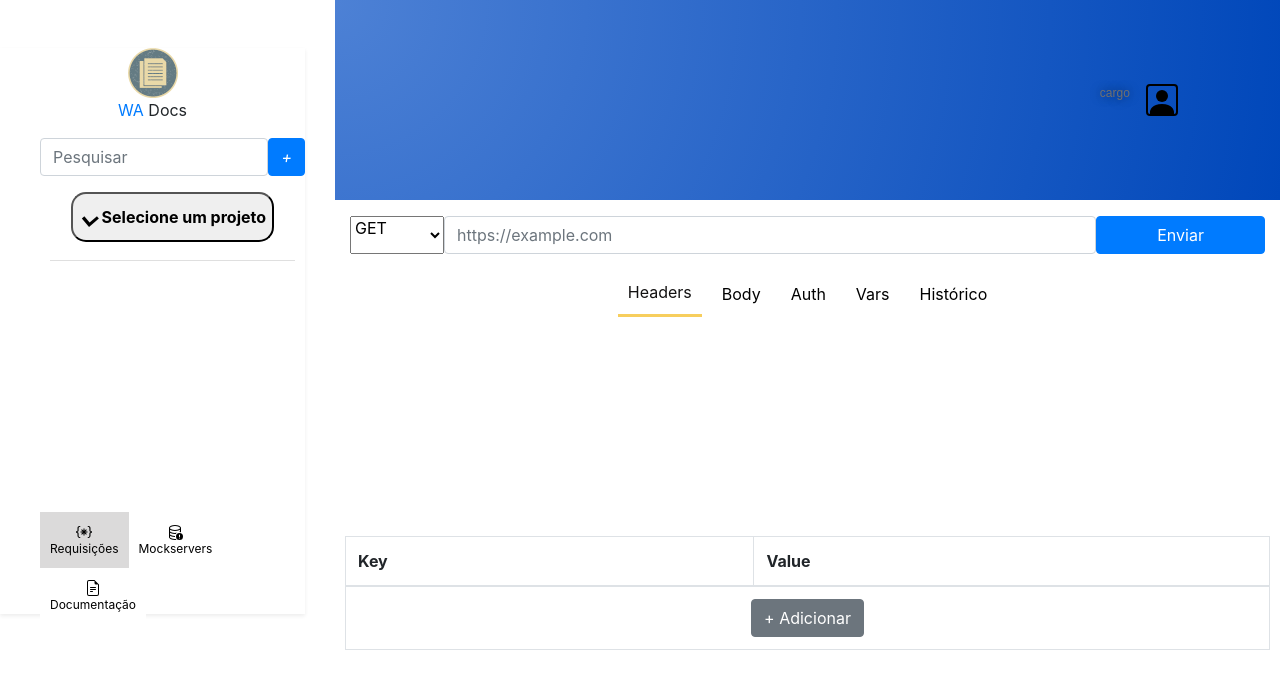
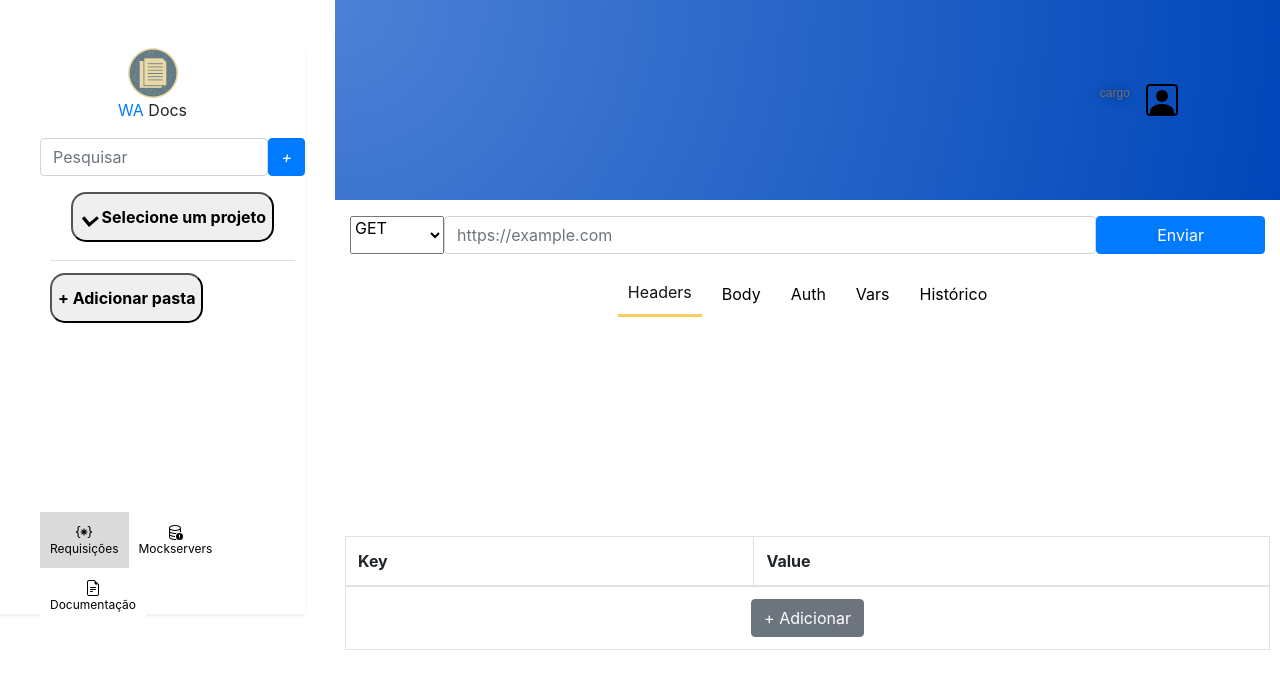
Before and after one commit to benedictotavio/wa_docs.ui, a React (Vite) app: page /docs in a window 1280 px wide. Shown: the top 688 px of the page. Built offline with nearby package versions, Linux system fonts and the light colour scheme.

Commit message:
fix: requests list in folder

```diff
--- a/src/components/feature/Folder/folderTree.tsx
+++ b/src/components/feature/Folder/folderTree.tsx
@@ -2,6 +2,7 @@ import { useContext, useMemo, useState } from "react";
 import { FolderContext } from "../../../context/folder/folder.context";
 import { Folder } from "../../../interfaces/folder.interface";
 import FolderInputItem from "./inputFolderItem";
+import Button from "../../../design/button/button";
 
 interface FolderTreeProps {
   projectId: number;
@@ -11,6 +12,7 @@ const FolderTree: React.FC<FolderTreeProps> = ({ projectId }) => {
   const { getTree } = useContext(FolderContext);
 
   const [folders, setFolders] = useState<Folder[]>([]);
+  const [isOpen, setIsOpen] = useState(false);
 
   useMemo(() => {
     getTree(projectId).then((folders) => {
@@ -20,13 +22,29 @@ const FolderTree: React.FC<FolderTreeProps> = ({ projectId }) => {
 
   return (
     <div>
-      {folders.map((folder: Folder) => (
-        <FolderInputItem
-          folder={folder}
-          marginStart={20}
-          key={folder.folderId}
-        />
-      ))}
+      {folders.length > 0 ? (
+        folders.map((folder: Folder) => (
+          <FolderInputItem
+            folder={folder}
+            marginStart={folder.level * 10}
+            key={folder.folderId}
+          />
+        ))
+      ) : (
+        <>
+          <Button onClick={() => setIsOpen(!isOpen)}>+ Adicionar pasta</Button>
+          {isOpen && (
+            <div className="d-flex flex-column">
+              <input
+                type="text"
+                placeholder="Nome da pasta"
+                className="w-100"
+              />
+              <Button>Adicionar</Button>
+            </div>
+          )}
+        </>
+      )}
     </div>
   );
 };
--- a/src/components/feature/Folder/inputFolderItem.tsx
+++ b/src/components/feature/Folder/inputFolderItem.tsx
@@ -65,7 +65,7 @@ const FolderInputItem: React.FC<FolderInputItemProps> = ({
         level: level + 1,
       });
 
-      window.location.reload();
+      // window.location.reload();
     }
   };
 
--- a/src/components/feature/Request/list/requestList.tsx
+++ b/src/components/feature/Request/list/requestList.tsx
@@ -7,7 +7,7 @@ export interface RequestListProps {
 
 const RequestList: React.FC<RequestListProps> = ({ requests }) => {
   return (
-    requests.length > 0 && (
+    requests?.length > 0 && (
       <ul className="list-group list-group-flush p-0 m-0">
         {requests.map((request) => (
           <RequestItem key={request.id} request={request} />
--- a/src/context/request/request.service.ts
+++ b/src/context/request/request.service.ts
@@ -56,7 +56,7 @@ const useRequest = () => {
         includeCredentials: true,
       });
       const data = await response;
-      if (!currentRequest) {
+      if (!currentRequest && data.length > 0) {
         setCurrentRequest(data[0]);
         localStorage.setItem("request", JSON.stringify(data[0].id));
       }
@@ -75,14 +75,15 @@ const useRequest = () => {
         includeCredentials: true,
       });
       const data = await response;
-      setCurrentRequest(data);
+      if (data) {
+        setCurrentRequest(data);
+      }
       localStorage.setItem("request", JSON.stringify(data.id));
       return data;
     } catch (error) {
       console.error(error);
     }
   };
-
   const changeCurrentRequest = async (request: Request | number) => {
     if (typeof request === "number") {
       await getRequestById(request).then((request) => {
@@ -96,8 +97,6 @@ const useRequest = () => {
   };
 
   useMemo(async () => {
-    console.log("Current Request", currentRequest);
-
     setLoading(true);
     if (currentRequest) return;
     const requestId = localStorage.getItem("request");
```
